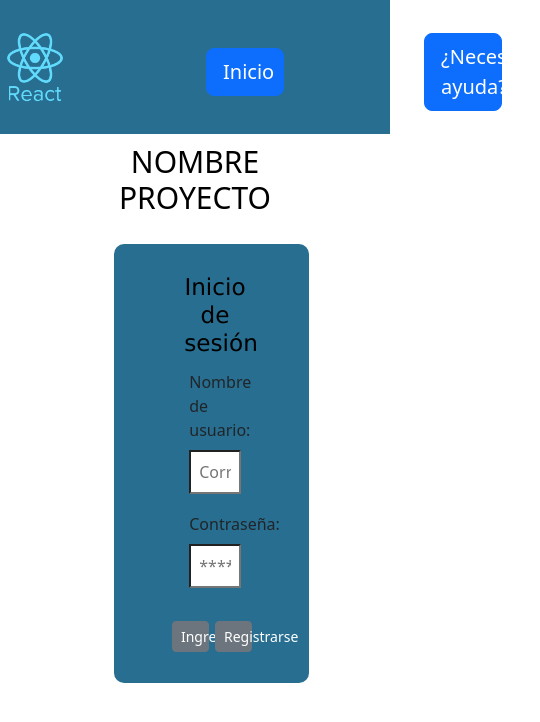
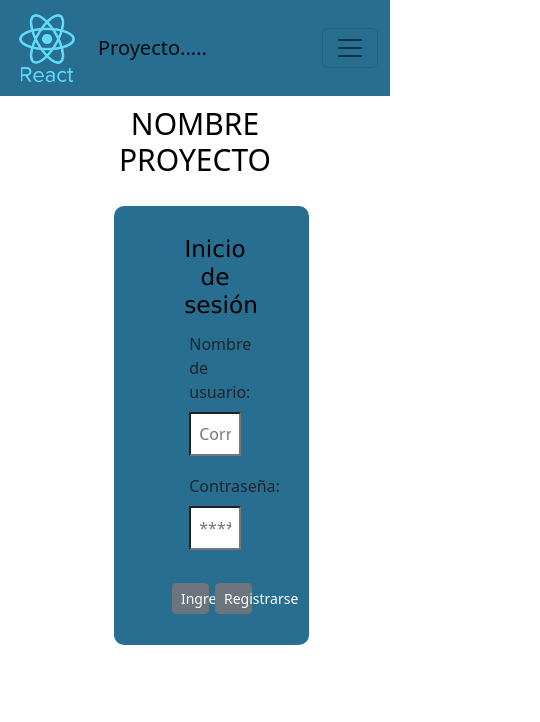
Before and after one commit to dyllansalgado/ProyectoTesis, a React (Create React App) app in the folder frontend/: page / in a window 390 px wide. Shown: the top 722 px of the page, 540 px wide, since content can reach past the window. Built offline with nearby package versions, Linux system fonts and the light colour scheme.

Commit message:
Todo ok hasta aca si falla volver a cosas responsive

```diff
--- a/frontend/src/components/IngresarAProyecto/IngresarAProyecto.js
+++ b/frontend/src/components/IngresarAProyecto/IngresarAProyecto.js
@@ -19,6 +19,9 @@ class IngresarAProyecto extends Component {
       this.node = React.createRef();
     }
   componentDidMount() {
+    if (localStorage.getItem("token") == null && localStorage.getItem("id_rol") === null ){
+      window.location.replace("http://localhost:3000/");
+    }
     const id = localStorage.getItem('usuario');
     let idPath = window.location.pathname.split("/");
     axios.all([
@@ -43,7 +46,6 @@ class IngresarAProyecto extends Component {
         .get("http://localhost:8080/reunionProyecto/"+ idPath[2])
         .then((res) => {
           const reunion = res.data;
-
           this.setState({reunion});
           console.log(reunion);
         })
--- a/frontend/src/components/Login/Login.css
+++ b/frontend/src/components/Login/Login.css
@@ -69,6 +69,11 @@ input[type=password]{
     display: flex;
     width: 100vw;
 }
+.ContainerNavbar{
+    padding-left: 0px;
+    margin-left: 0px;
+
+}
 
 img {
     height:70px;
@@ -123,12 +128,11 @@ img {
     text-align: center;
     border-radius: 20px;
     cursor:pointer;
-    width: 20%;
-    padding: 10px 70px;
-    position: relative;
+    width: 100%;
+    position: flex;
     text-decoration:none;
     color:black;
-    bottom: -5px; right: -200px;
+    bottom: -5px; right: 100px;
 }
 
 
--- a/frontend/src/components/Login/Login.js
+++ b/frontend/src/components/Login/Login.js
@@ -93,7 +93,7 @@ class Login extends Component {
               <div className="center">
               <h3 className="color-custom">Inicio de sesión</h3>
                 <div className="form-group">
-                  <label>
+                  <label responsive>
                     Nombre de usuario:
                     <input
                       type="text"
--- a/frontend/src/components/Login/NavbarInicio.js
+++ b/frontend/src/components/Login/NavbarInicio.js
@@ -1,6 +1,6 @@
 import React from "react";
 import image from "../../assets/Logo.png";
-import { Navbar} from "react-bootstrap";
+import { Navbar,Nav,Container} from "react-bootstrap";
 import Button from 'react-bootstrap/Button';
 import "./Login.css";
 
@@ -8,16 +8,21 @@ import "./Login.css";
 const NavbarInicio = () => {
     return (
         <>
-            <Navbar collapseOnSelect className="navbarInicio">
-                <Navbar.Brand href="/">
-                    <img src={image} className="logo" alt="LogoTesis" />{" "}
-                </Navbar.Brand>
-                <Button className="botonInicio"  href="/" size="lg">
-                    Inicio
-                </Button>
-                <Button className="botonAyuda"  href="/" size="lg">
-                    ¿Necesitas ayuda?
-                </Button>
+            <Navbar expand="lg" className="navbarInicio">
+                <Container className="ContainerNavbar">
+                    <Navbar.Brand href="/">
+                        <img src={image} className="logo" alt="LogoTesis" />{" "}
+                    </Navbar.Brand>
+                    <Navbar.Brand  className="me-auto" >Proyecto.....</Navbar.Brand>
+                    <Navbar.Toggle aria-controls="basic-navbar-nav" />
+                    <Nav className="mr-auto">
+                        <Navbar.Collapse id="basic-navbar-nav">
+                        <Button href="/" size="lg">
+                            ¿Necesitas ayuda?
+                        </Button>
+                        </Navbar.Collapse>
+                    </Nav>
+                </Container>
             </Navbar>
         </>
     );
--- a/frontend/src/components/Main/NavbarLogeado.js
+++ b/frontend/src/components/Main/NavbarLogeado.js
@@ -6,6 +6,7 @@ import "./NavbarLogeado.css";
 import swal from "sweetalert";
 import axios from "axios";
 import "bootstrap/dist/css/bootstrap.min.css";
+import './widget-btn.min.js';
 
 
 class NavbarLogeado extends Component{
--- a/frontend/src/components/MisProyectos/MisProyectos.js
+++ b/frontend/src/components/MisProyectos/MisProyectos.js
@@ -17,6 +17,9 @@ class MisProyectos extends Component {
   }
 
   componentDidMount() {
+    if (localStorage.getItem("token") == null && localStorage.getItem("id_rol") === null ){
+      window.location.replace("http://localhost:3000/");
+    }
     const id = localStorage.getItem('usuario');
     axios.all([
       axios
@@ -30,7 +33,6 @@ class MisProyectos extends Component {
         .get("http://localhost:8080/usuarioProyectos/"+id)
         .then((res) => {
           const proyectosJefe = res.data;
-
           this.setState({proyectosJefe});
           console.log(proyectosJefe);
         })
```
Also changed, not shown: 2 other files (tests, documents, lock files or other folders).
